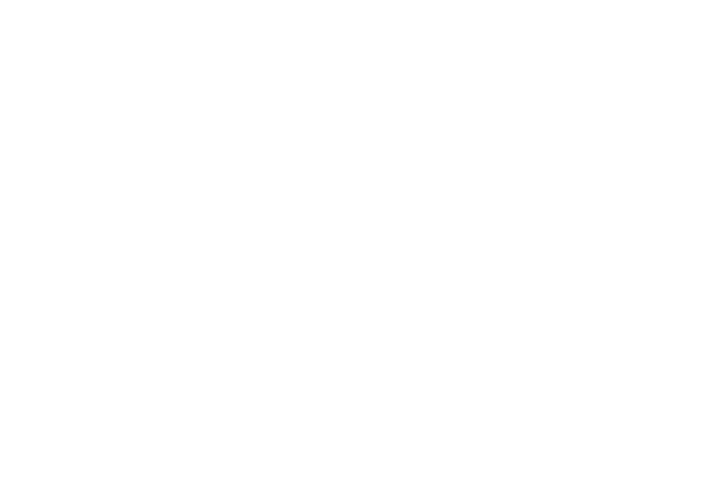
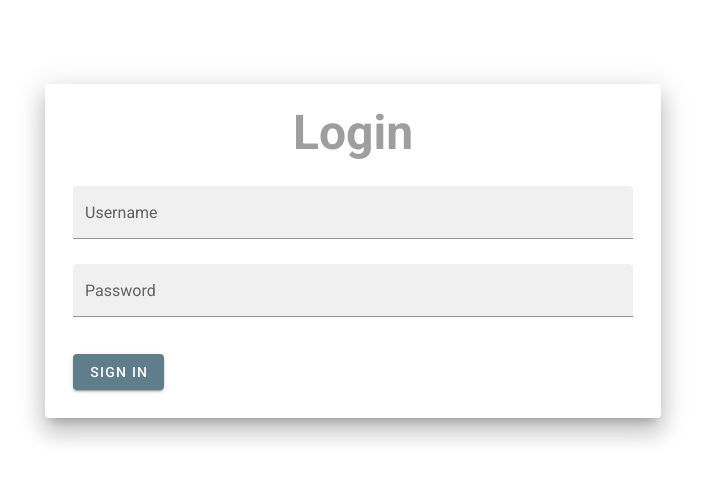
Before and after one commit to unkabogaton/vue-signin, a Vue app: page /login in a window 1280 px wide. Shown: the top 482 px of the page, without its empty margins (287-992 px from the left). Built offline with nearby package versions, Linux system fonts and the light colour scheme.

Commit message:
Created Login.vue (login page)

```diff
--- a/src/router/index.js
+++ b/src/router/index.js
@@ -9,6 +9,12 @@
     name: "Home",
     component: () =>
       import(/* webpackChunkName: "about" */ "../views/Home.vue"),
+  },
+  {
+    path: "/login",
+    name: "Login",
+    component: () =>
+      import(/* webpackChunkName: "about" */ "../views/Login.vue"),
   },
   // {
   //   path: '/about',
--- /dev/null
+++ b/src/views/Login.vue
@@ -0,0 +1,51 @@
+<template>
+  <v-container fluid>
+    <v-row align="center" justify="center" class="mt-15">
+      <v-col cols="12" sm="8" md="6">
+        <v-card elevation="15">
+          <div class="text-center text-h3 font-weight-bold pt-6 grey--text">
+            Login
+          </div>
+          <v-card-text class="pa-7">
+            <v-form @submit.prevent="signIn">
+              <v-text-field
+                label="Username"
+                v-model="username"
+                filled
+                required
+                dense
+              ></v-text-field>
+              <v-text-field
+                label="Password"
+                v-model="password"
+                filled
+                required
+                type="password"
+                dense
+              ></v-text-field>
+              <v-btn type="submit" dark color="blue-grey" class="mt-3"
+                >Sign In</v-btn
+              >
+            </v-form>
+          </v-card-text>
+        </v-card>
+      </v-col>
+    </v-row>
+  </v-container>
+</template>
+
+<script>
+export default {
+  data() {
+    return {
+      username: "",
+      password: "",
+    };
+  },
+  methods: {
+    async signIn() {},
+  },
+};
+</script>
+
+<style></style>
```
